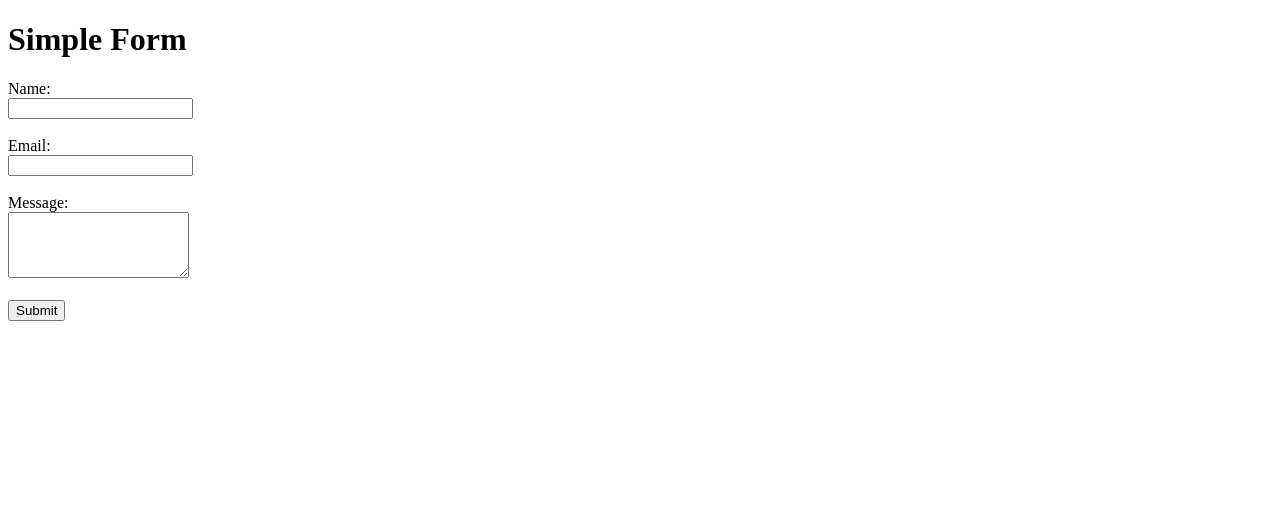
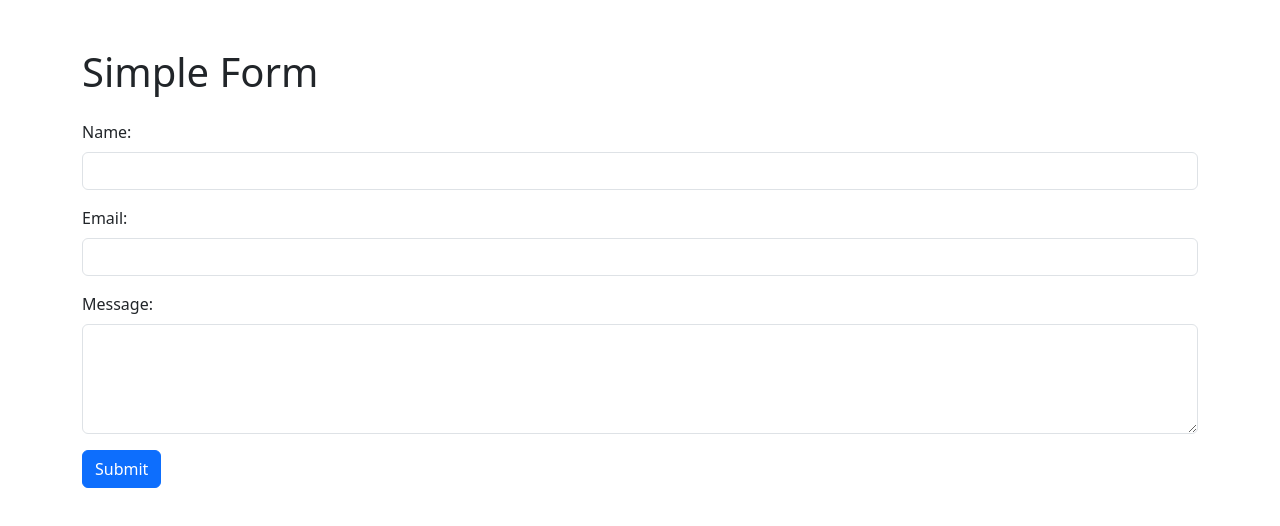
Before and after one commit to masoncfrancis/portfoliogen-frontend, a plain HTML site: page index.html in a window 1280 px wide. Drawn offline with nearby package versions, Linux system fonts and the light colour scheme.

Commit message:
Changed index to bootstrap

```diff
--- a/index.html
+++ b/index.html
@@ -3,24 +3,34 @@
 <head>
   <meta charset="UTF-8">
   <meta name="viewport" content="width=device-width, initial-scale=1.0">
-  <title>Simple Form</title>
-  <style>
-    /* Add your custom CSS styles here */
-  </style>
+  <title>Simple Form with Bootstrap</title>
+  <!-- Bootstrap CSS -->
+  <link href="https://cdn.jsdelivr.net/npm/bootstrap@5.3.0-alpha1/dist/css/bootstrap.min.css" rel="stylesheet">
 </head>
 <body>
-  <h1>Simple Form</h1>
-  <form action="#" method="POST">
-    <label for="name">Name:</label><br>
-    <input type="text" id="name" name="name" required><br><br>
+  <div class="container">
+    <h1 class="mt-5">Simple Form</h1>
+    <form action="#" method="POST" class="mt-4">
+      <div class="mb-3">
+        <label for="name" class="form-label">Name:</label>
+        <input type="text" id="name" name="name" class="form-control" required>
+      </div>
 
-    <label for="email">Email:</label><br>
-    <input type="email" id="email" name="email" required><br><br>
+      <div class="mb-3">
+        <label for="email" class="form-label">Email:</label>
+        <input type="email" id="email" name="email" class="form-control" required>
+      </div>
 
-    <label for="message">Message:</label><br>
-    <textarea id="message" name="message" rows="4" required></textarea><br><br>
+      <div class="mb-3">
+        <label for="message" class="form-label">Message:</label>
+        <textarea id="message" name="message" class="form-control" rows="4" required></textarea>
+      </div>
 
-    <input type="submit" value="Submit">
-  </form>
+      <button type="submit" class="btn btn-primary">Submit</button>
+    </form>
+  </div>
+
+  <!-- Bootstrap JS (optional, for certain features like dropdowns) -->
+  <script src="https://cdn.jsdelivr.net/npm/bootstrap@5.3.0-alpha1/dist/js/bootstrap.bundle.min.js"></script>
 </body>
 </html>
```
